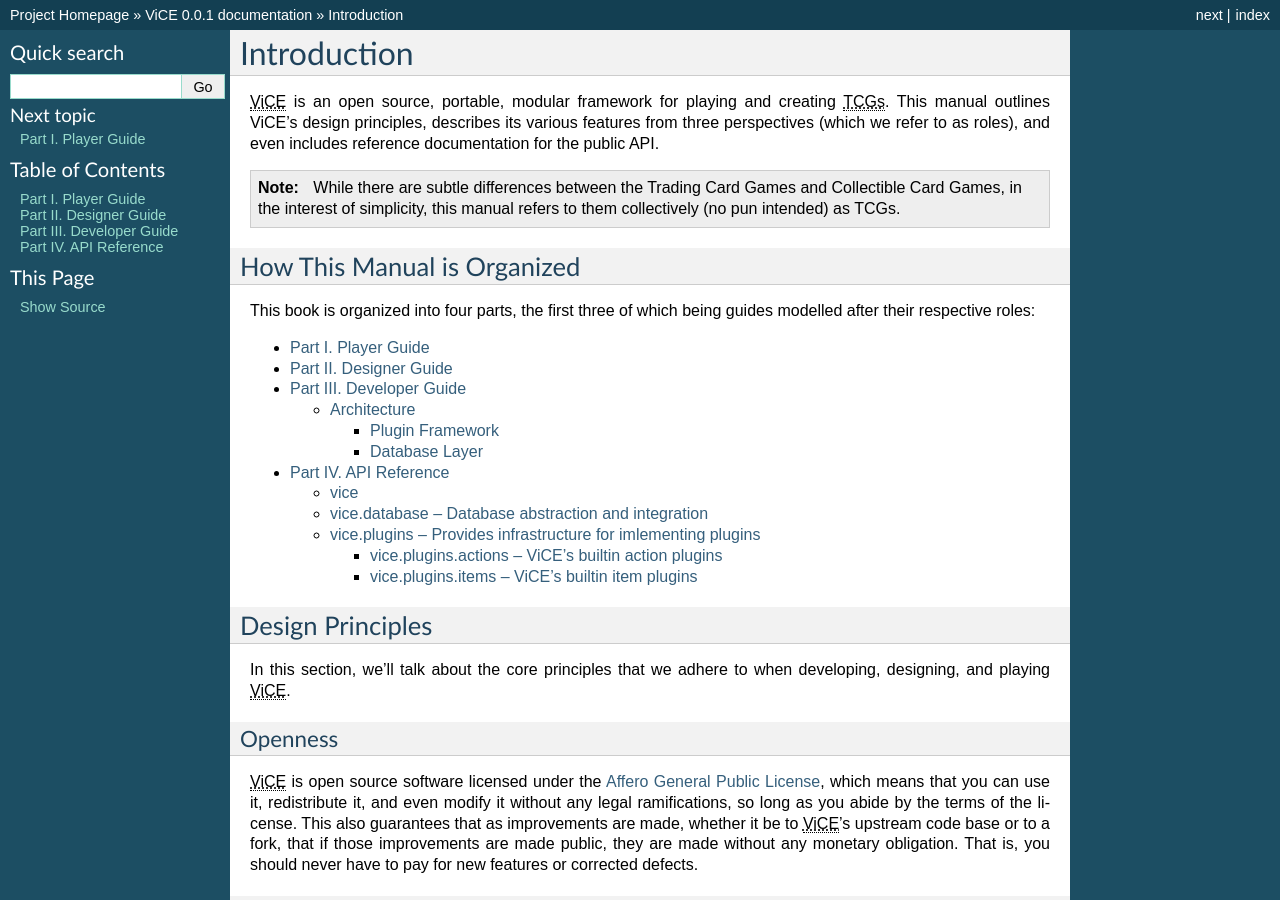
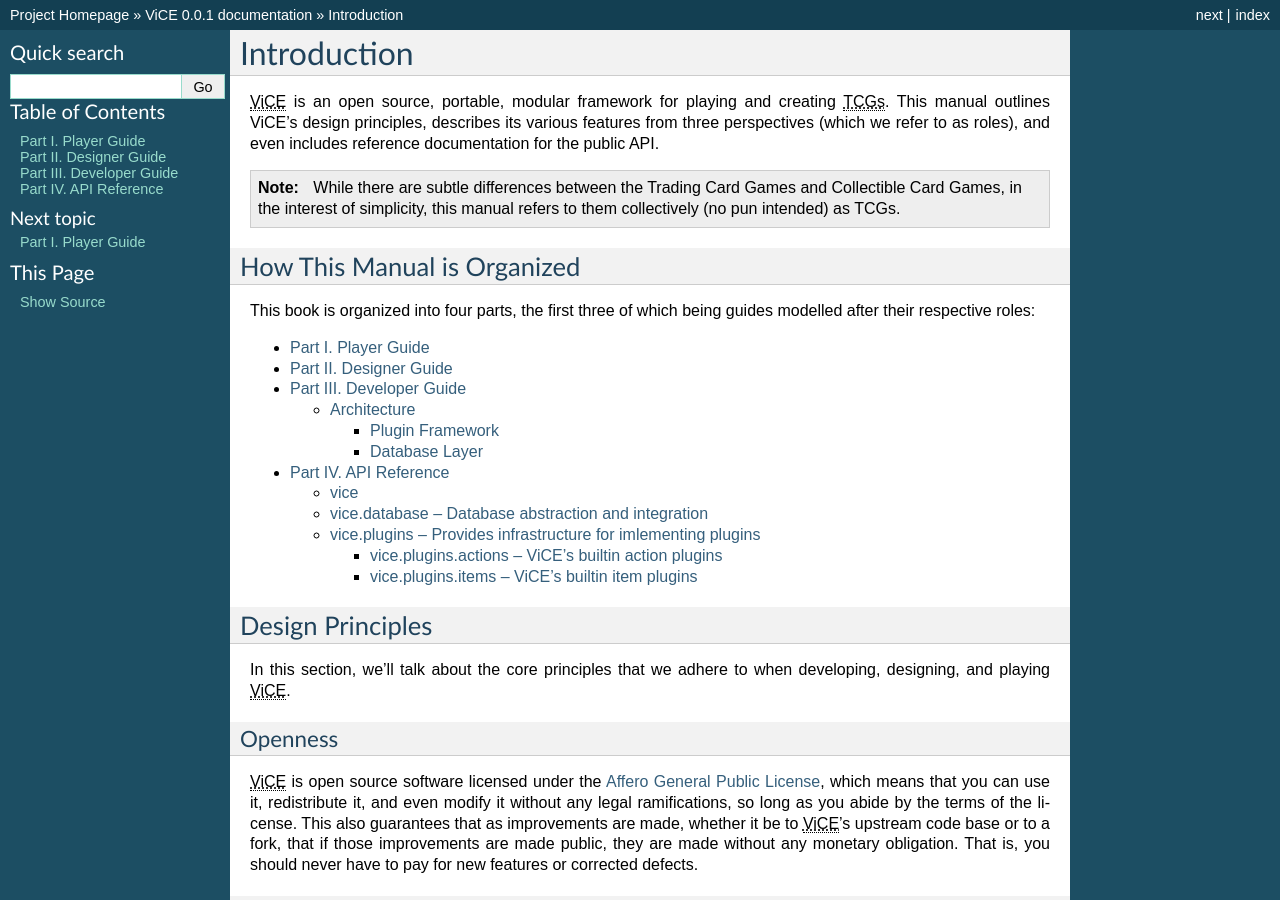
Before and after one commit to cnelsonsic/ViCE, a Sphinx documentation site: the page built from doc/source/index.rst, in a window 1280 px wide and 900 px high. Built offline with Sphinx 7.4.7, drawn with Linux system fonts in a browser that asks for light colours.

Commit message:
- moved relations back under toc

```diff
--- a/doc/source/conf.py
+++ b/doc/source/conf.py
@@ -136,7 +136,7 @@ html_static_path = ['_static']
 
 # Custom sidebar templates, maps document names to template names.
 html_sidebars = {
-    "**":  ["searchbox.html", "relations.html", "globaltoc.html",
+    "**":  ["searchbox.html", "globaltoc.html", "relations.html",
             "sourcelink.html"]
 }
 
```
